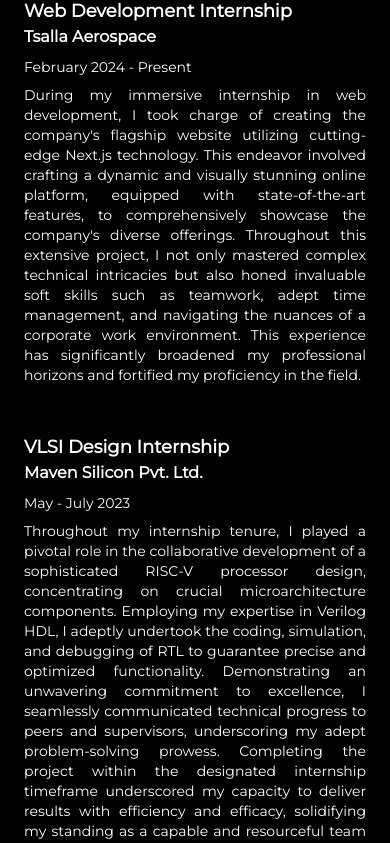
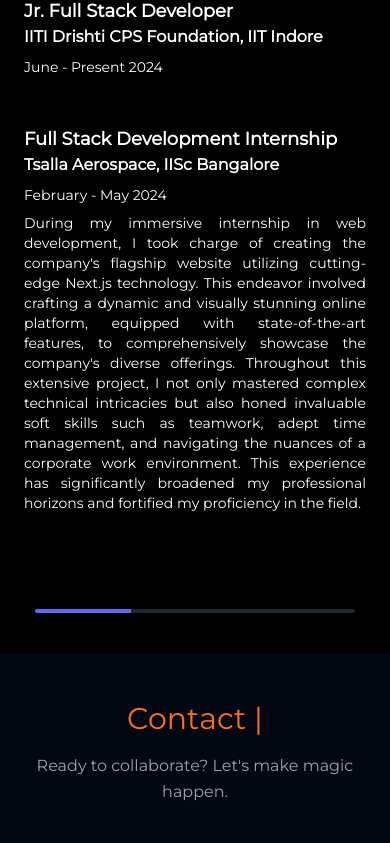
Before and after one commit to Krips24/My-Portfolio, a Next.js app: page / in a window 390 px wide. Shown: the part 3880-4723 px from the top of the page. Built offline with nearby package versions, Linux system fonts and the light colour scheme.

Commit message:
Experience update

```diff
--- a/app/components/Experience.tsx
+++ b/app/components/Experience.tsx
@@ -18,11 +18,22 @@
         />
       </h2>
 
-      {/* Internship 1 */}
+      {/* Experience-1 */}
+      <div className="text-white lg:px-20 max-sm:text-justify mb-12">
+        <h3 className="text-lg font-semibold">Jr. Full Stack Developer</h3>
+        <p className="mb-2 font-semibold">
+          IITI Drishti CPS Foundation, IIT Indore
+        </p>
+        <p className="mb-2 text-sm">June - Present 2024</p>
+      </div>
+
+      {/* Experience-2 */}
       <div className="text-white lg:px-20  max-sm:text-justify">
-        <h3 className="text-lg font-semibold">Web Development Internship</h3>
-        <p className="mb-2 font-semibold">Tsalla Aerospace</p>
-        <p className="mb-2 text-sm">February 2024 - Present</p>
+        <h3 className="text-lg font-semibold">
+          Full Stack Development Internship
+        </h3>
+        <p className="mb-2 font-semibold">Tsalla Aerospace, IISc Bangalore</p>
+        <p className="mb-2 text-sm">February - May 2024</p>
         <p className="text-sm">
           During my immersive internship in web development, I took charge of
           creating the company&apos;s flagship website utilizing cutting-edge
@@ -37,26 +48,6 @@
           field.
         </p>
       </div>
-
-      {/* Internship 2 */}
-      <div className="text-white lg:px-20  max-sm:text-justify mt-12">
-        <h3 className="text-lg font-semibold">VLSI Design Internship</h3>
-        <p className="mb-2 font-semibold">Maven Silicon Pvt. Ltd.</p>
-        <p className="mb-2 text-sm">May - July 2023</p>
-        <p className="text-sm">
-          Throughout my internship tenure, I played a pivotal role in the
-          collaborative development of a sophisticated RISC-V processor design,
-          concentrating on crucial microarchitecture components. Employing my
-          expertise in Verilog HDL, I adeptly undertook the coding, simulation,
-          and debugging of RTL to guarantee precise and optimized functionality.
-          Demonstrating an unwavering commitment to excellence, I seamlessly
-          communicated technical progress to peers and supervisors, underscoring
-          my adept problem-solving prowess. Completing the project within the
-          designated internship timeframe underscored my capacity to deliver
-          results with efficiency and efficacy, solidifying my standing as a
-          capable and resourceful team member.
-        </p>
-      </div>
     </div>
   );
 };
```
